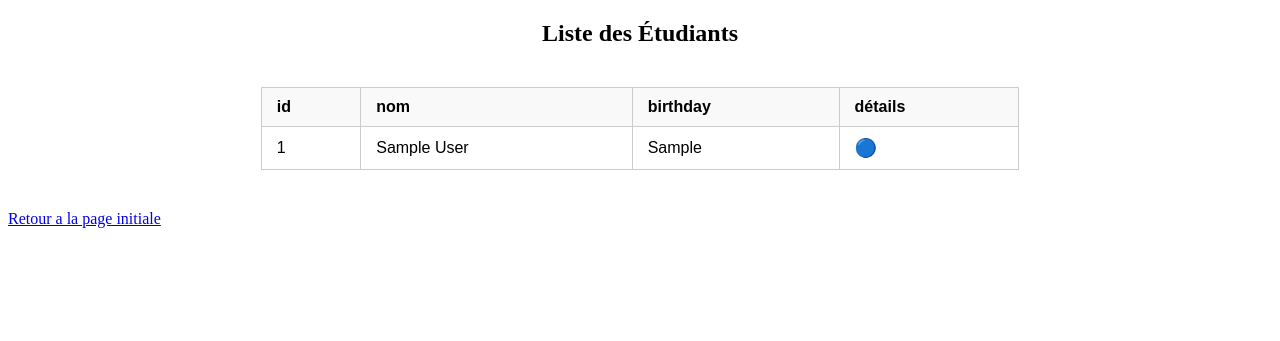
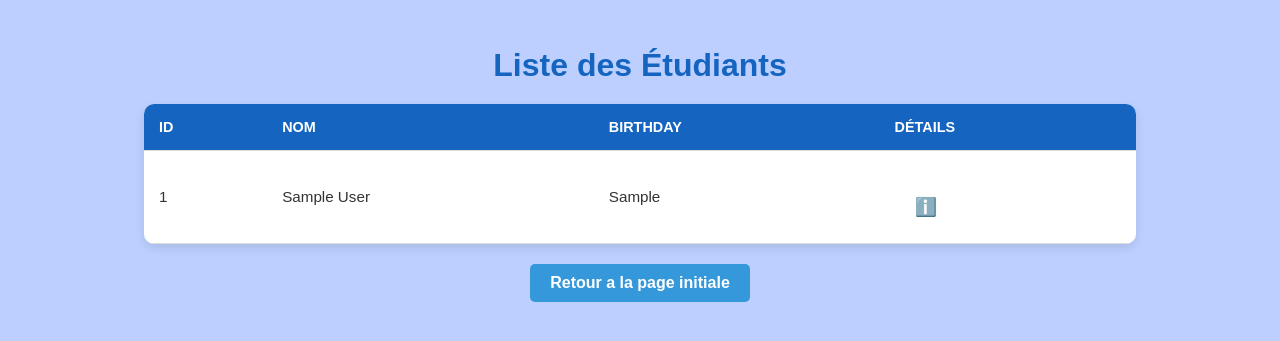
Before and after one commit to belkis2023/tp_php, a PHP site: page /ListeEtudiants.php in a window 1280 px wide. Shown: the top 341 px of the page. Run offline with PHP 8.4, Linux system fonts and the light colour scheme; tables that the repository leaves empty or names only in its code hold one stand-in row (values such as "Sample post").

Commit message:
ex4Partie1Complete

```diff
--- a/ex4/ListeEtudiants.php
+++ b/ex4/ListeEtudiants.php
@@ -22,28 +22,95 @@ $etudiants = $db->query("SELECT * FROM student")->fetchAll(PDO::FETCH_ASSOC);
     <meta charset="UTF-8">
     <title>Liste des Étudiants</title>
     <style>
+        body {
+            font-family: 'Arial', sans-serif;
+            background-color:rgb(188, 207, 255);
+            margin: 0;
+            padding: 20px;
+            color: #333;
+            text-align: center;
+        }
+
+        h2 {
+            color: #1565c0;
+            font-size: 2em;
+            margin-bottom: 20px;
+        }
+
         table {
+            width: 80%;
+            margin: 0 auto;
             border-collapse: collapse;
-            width: 60%;
-            margin: 40px auto;
-            font-family: Arial, sans-serif;
+            background-color: #fff;
+            box-shadow: 0 4px 10px rgba(0, 0, 0, 0.1);
+            border-radius: 10px;
+            overflow: hidden;
         }
+
         th, td {
-            padding: 10px 15px;
-            border: 1px solid #ccc;
+            padding: 15px;
             text-align: left;
+            border-bottom: 1px solid #ddd;
         }
+
         th {
-            background-color: #f9f9f9;
+            background-color: #1565c0;
+            color: #fff;
+            text-transform: uppercase;
+            font-size: 0.9em;
         }
-        .details-icon {
+
+        tr:hover {
+            background-color: #f1f1f1;
+        }
+
+        td {
+            font-size: 0.95em;
+        }
+
+        a {
+            display: block;
+            width: fit-content;
+            margin: 30px auto 0 auto;
+            padding: 10px 20px;
+            background-color: rgb(41, 143, 246);
+            color: #fff;
             text-decoration: none;
+            border-radius: 6px;
+            font-weight: bold;
+            transition: background-color 0.3s ease;
+        }
+
+        a:hover {
+            background-color: rgb(41, 143, 246);
+        }
+
+        a, .details-icon {
+            background-color: transparent;
+            border: none;
+            cursor: pointer;
+        }
+
+        .details-icon::before {
+            content: 'ℹ️';
             font-size: 18px;
-            color: #007bff;
+            cursor: pointer;
         }
-        a {
-            position: relative; /*revoir pour mettre lecriture au centre! */
+
+        a, .return-button {
+            background-color: #3498db;
+            color: white;
+            padding: 10px 20px;
+            margin-top: 20px;
+            border: none;
+            border-radius: 5px;
+            font-weight: bold;
+            cursor: pointer;
+            text-decoration: none;
+            display: inline-block;
         }
+
+
     </style>
 </head>
 <body>
@@ -64,17 +131,15 @@ $etudiants = $db->query("SELECT * FROM student")->fetchAll(PDO::FETCH_ASSOC);
             <td>
                 <!--detail Etudiant (page9) -->
                 <!-- <a class="details-icon" href="detailEtudiant.php?id=<?= $etudiant['id'] ?>" title="Voir les détails">
-                    🔵
                 </a> -->
                 <!--detail Etudiant avec prepared statements(page10) -->
                 <a class="details-icon" href="detailEtudiantPrepStat.php?id=<?= $etudiant['id'] ?>" title="Voir les détails">
-                    🔵
                 </a>
             </td>
         </tr>
         <?php endforeach; ?>
     </table>
 
-    <a href="index.php">Retour a la page initiale</a><br>
+    <a class="return-icon" href="index.php">Retour a la page initiale</a><br>
 </body>
 </html>
--- a/ex4/insertion.php
+++ b/ex4/insertion.php
@@ -48,7 +48,6 @@ legend {
         }
 
         table {
-
             margin: 0 auto; /* centre le tableau horizontalement */
             width: auto; /* laisse le tableau prendre juste la place nécessaire */
         }
```
Also changed, not shown: ex4/detailEtudiant.php (+47 -14 lines), ex4/detailEtudiantPrepStat.php (+41 -8 lines). Lines whose indentation alone changed are shown as unchanged.
